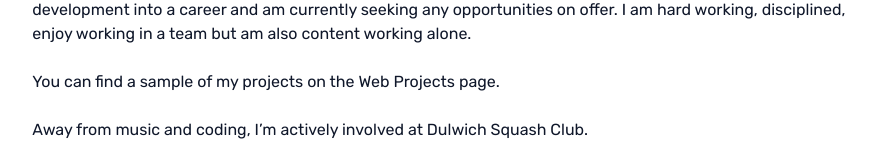
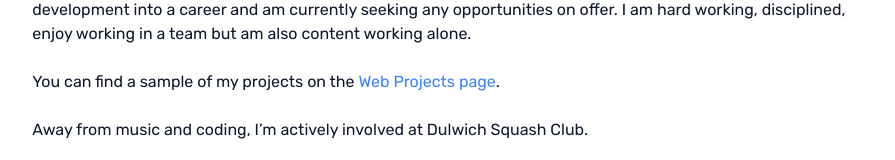
Before and after one commit to danmolloy/danmolloy.io, a Next.js app: page /about in a window 1280 px wide. Shown: the part 1401-1561 px from the top of the page, without its empty margins (189-1084 px from the left). Built offline with nearby package versions, Linux system fonts and the light colour scheme.

Commit message:
css adjustments

```diff
--- a/components/home.js
+++ b/components/home.js
@@ -35,7 +35,7 @@ export default function Home() {
   return (
     <div className='main'>
       <h1 className='font-semibold'>Hi, I'm Dan.</h1>
-      <h2 className='font-light'>I am a <span className='text-orange-500 font-semibold'>{word}</span></h2>
+      <h2 className='font-light h-36 sm:h-auto'>I am a <span className='text-orange-500 font-semibold'>{word}</span></h2>
       <div className='self-center mt-4'>
         <Image src='/images/IMG_1127.jpeg' height="600" width="500" />
       </div>
--- a/pages/about.js
+++ b/pages/about.js
@@ -36,7 +36,7 @@ export default function() {
         <br />
         <p>Being a freelance musician, the past few years have been extremely difficult. I’m hoping to turn my hobby of web development into a career and am currently seeking any opportunities on offer. I am hard working, disciplined, enjoy working in a team but am also content working alone. </p>
         <br />
-        <p>You can find a sample of my projects on the Web Projects page.</p>
+        <p>You can find a sample of my projects on the <Link href="/projects"><a className="blue-links">Web Projects page</a></Link>.</p>
         <br />
         <p>Away from music and coding, I’m actively involved at Dulwich Squash Club.</p>
         <br />
```
